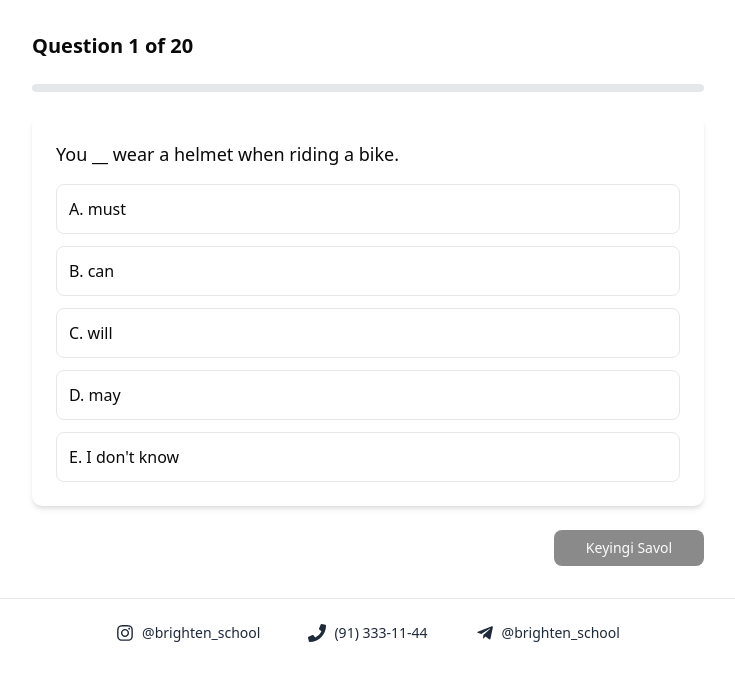
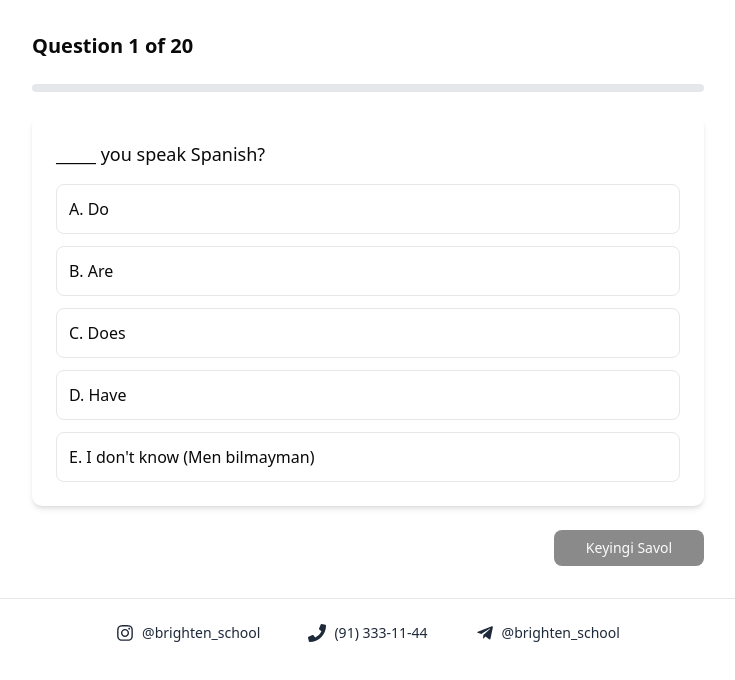
Before and after one commit to EZ7-easy/brighten-school-ielts, a Next.js app: page /quiz/1 in a window 1280 px wide. Shown: the top 680 px of the page, without its empty margins (272-1007 px from the left). Built offline with nearby package versions, Linux system fonts and the light colour scheme; sample sign-in values are in the browser's storage.

Commit message:
questions updated

```diff
--- a/app/(root)/quiz/[quizId]/page.tsx
+++ b/app/(root)/quiz/[quizId]/page.tsx
@@ -15,128 +15,129 @@ const quiz = {
     title: "English Level Test",
     description:
         "20-question multiple-choice English grammar and vocabulary test",
-    level: "B1-B2",
+    level: "A1-B1",
     questions: [
         {
-            _id: { $oid: "66b9f1e5a0a1f20001a1b201" },
-            question: "You __ wear a helmet when riding a bike.",
-            options: ["must", "can", "will", "may", "I don't know"],
+            _id: { $oid: "66b9f1e5a0a1f20001a1c001" },
+            question: "_____ you speak Spanish?",
+            options: ["Do", "Are", "Does", "Have", "I don't know (Men bilmayman)"],
             correct: "A",
         },
         {
-            _id: { $oid: "66b9f1e5a0a1f20001a1b202" },
-            question: "This bag is __ than that one.",
-            options: ["heavy", "more heavy", "heavier", "heaviest", "I don't know"],
+            _id: { $oid: "66b9f1e5a0a1f20001a1c002" },
+            question: "She ___ in a small town.",
+            options: ["live", "lives", "living", "is live", "I don't know (Men bilmayman)"],
+            correct: "B",
+        },
+        {
+            _id: { $oid: "66b9f1e5a0a1f20001a1c003" },
+            question: "We ___ the film last night.",
+            options: ["watch", "watched", "watching", "watches", "I don't know (Men bilmayman)"],
+            correct: "B",
+        },
+        {
+            _id: { $oid: "66b9f1e5a0a1f20001a1c004" },
+            question: "He ___ to school by bus yesterday.",
+            options: ["goes", "gone", "went", "going", "I don't know (Men bilmayman)"],
             correct: "C",
         },
         {
-            _id: { $oid: "66b9f1e5a0a1f20001a1b203" },
-            question: "If it rains tomorrow, we __ stay home.",
-            options: ["will", "would", "can", "might", "I don't know"],
+            _id: { $oid: "66b9f1e5a0a1f20001a1c005" },
+            question: "___ a bank near here?",
+            options: ["Are there", "Is there", "There is", "There are", "I don't know (Men bilmayman)"],
+            correct: "B",
+        },
+        {
+            _id: { $oid: "66b9f1e5a0a1f20001a1c006" },
+            question: "I ___ drive a car.",
+            options: ["can", "am", "do", "have", "I don't know (Men bilmayman)"],
             correct: "A",
         },
         {
-            _id: { $oid: "66b9f1e5a0a1f20001a1b204" },
-            question: "The letter __ by the postman every day.",
-            options: ["delivers", "delivered", "is delivered", "was delivered", "I don't know"],
+            _id: { $oid: "66b9f1e5a0a1f20001a1c007" },
+            question: "They ___ dinner right now.",
+            options: ["has", "have", "are having", "is having", "I don't know (Men bilmayman)"],
             correct: "C",
         },
         {
-            _id: { $oid: "66b9f1e5a0a1f20001a1b205" },
-            question: "She __ speak three languages.",
-            options: ["can", "must", "should", "might", "I don't know"],
+            _id: { $oid: "66b9f1e5a0a1f20001a1c008" },
+            question: "She ___ at home last night.",
+            options: ["is", "was", "were", "be", "I don't know (Men bilmayman)"],
+            correct: "B",
+        },
+        {
+            _id: { $oid: "66b9f1e5a0a1f20001a1c009" },
+            question: "We’re ___ to visit Italy next month.",
+            options: ["go", "goes", "going", "gone", "I don't know (Men bilmayman)"],
+            correct: "C",
+        },
+        {
+            _id: { $oid: "66b9f1e5a0a1f20001a1c010" },
+            question: "I’d ___ some water, please.",
+            options: ["want", "like", "liking", "to like", "I don't know (Men bilmayman)"],
+            correct: "B",
+        },
+        {
+            _id: { $oid: "66b9f1e5a0a1f20001a1c011" },
+            question: "This book is ___ than the other one.",
+            options: ["more interesting", "interestinger", "most interesting", "very interesting", "I don't know (Men bilmayman)"],
             correct: "A",
         },
         {
-            _id: { $oid: "66b9f1e5a0a1f20001a1b206" },
-            question: "Which is __, the red dress or the blue one?",
-            options: ["more beautiful", "beautiful", "most beautiful", "beautifuller", "I don't know"],
+            _id: { $oid: "66b9f1e5a0a1f20001a1c012" },
+            question: "It’s the ___ movie I’ve ever seen.",
+            options: ["good", "better", "best", "most good", "I don't know (Men bilmayman)"],
+            correct: "C",
+        },
+        {
+            _id: { $oid: "66b9f1e5a0a1f20001a1c013" },
+            question: "There isn’t ___ coffee left.",
+            options: ["some", "any", "a", "an", "I don't know (Men bilmayman)"],
+            correct: "B",
+        },
+        {
+            _id: { $oid: "66b9f1e5a0a1f20001a1c014" },
+            question: "My birthday is ___ April.",
+            options: ["in", "on", "at", "by", "I don't know (Men bilmayman)"],
             correct: "A",
         },
         {
-            _id: { $oid: "66b9f1e5a0a1f20001a1b207" },
-            question: "I don’t have __ money left.",
-            options: ["many", "much", "a lot", "some", "I don't know"],
+            _id: { $oid: "66b9f1e5a0a1f20001a1c015" },
+            question: "That’s my friend. Do you know ___?",
+            options: ["she", "her", "hers", "him", "I don't know (Men bilmayman)"],
             correct: "B",
         },
         {
-            _id: { $oid: "66b9f1e5a0a1f20001a1b208" },
-            question: "We __ eaten dinner when the guests arrived.",
-            options: ["already", "have", "has", "had", "I don't know"],
-            correct: "D",
-        },
-        {
-            _id: { $oid: "66b9f1e5a0a1f20001a1b209" },
-            question: "You should __ more water every day.",
-            options: ["drink", "drank", "drinking", "drinks", "I don't know"],
+            _id: { $oid: "66b9f1e5a0a1f20001a1c016" },
+            question: "I ___ go to the gym on weekends.",
+            options: ["always", "go always", "am always", "always go", "I don't know (Men bilmayman)"],
             correct: "A",
         },
         {
-            _id: { $oid: "66b9f1e5a0a1f20001a1b210" },
-            question: "If I were you, I __ tell her the truth.",
-            options: ["will", "would", "can", "might", "I don't know"],
+            _id: { $oid: "66b9f1e5a0a1f20001a1c017" },
+            question: "You ___ eat more vegetables.",
+            options: ["must", "should", "can", "will", "I don't know (Men bilmayman)"],
             correct: "B",
         },
         {
-            _id: { $oid: "66b9f1e5a0a1f20001a1b211" },
-            question: "They __ watching TV when I called.",
-            options: ["was", "were", "is", "are", "I don't know"],
+            _id: { $oid: "66b9f1e5a0a1f20001a1c018" },
+            question: "He’s ___ honest man.",
+            options: ["a", "an", "the", "— (no article)", "I don't know (Men bilmayman)"],
             correct: "B",
         },
         {
-            _id: { $oid: "66b9f1e5a0a1f20001a1b212" },
-            question: "I’ve been living here __ five years.",
-            options: ["since", "for", "from", "ago", "I don't know"],
+            _id: { $oid: "66b9f1e5a0a1f20001a1c019" },
+            question: "If it rains, we ___ at home.",
+            options: ["stay", "will stay", "stays", "staying", "I don't know (Men bilmayman)"],
             correct: "B",
         },
         {
-            _id: { $oid: "66b9f1e5a0a1f20001a1b213" },
-            question: "The cake __ made by my mother.",
-            options: ["is", "are", "was", "were", "I don't know"],
+            _id: { $oid: "66b9f1e5a0a1f20001a1c020" },
+            question: "Have you ___ been to Paris?",
+            options: ["ever", "yet", "already", "just", "I don't know (Men bilmayman)"],
             correct: "A",
-        },
-        {
-            _id: { $oid: "66b9f1e5a0a1f20001a1b214" },
-            question: "How many __ do you want?",
-            options: ["apple", "apples", "appleses", "apple’s", "I don't know"],
-            correct: "B",
-        },
-        {
-            _id: { $oid: "66b9f1e5a0a1f20001a1b215" },
-            question: "You __ smoke in this area. It’s forbidden.",
-            options: ["mustn’t", "can’t", "shouldn’t", "don’t", "I don't know"],
-            correct: "A",
-        },
-        {
-            _id: { $oid: "66b9f1e5a0a1f20001a1b216" },
-            question: "He said he __ come to the meeting.",
-            options: ["will", "would", "can", "must", "I don't know"],
-            correct: "B",
-        },
-        {
-            _id: { $oid: "66b9f1e5a0a1f20001a1b217" },
-            question: "This is the __ movie I have ever seen.",
-            options: ["bad", "worse", "worst", "more bad", "I don't know"],
-            correct: "C",
-        },
-        {
-            _id: { $oid: "66b9f1e5a0a1f20001a1b218" },
-            question: "They __ finish the work by 5 pm yesterday.",
-            options: ["must", "had to", "should", "can", "I don't know"],
-            correct: "B",
-        },
-        {
-            _id: { $oid: "66b9f1e5a0a1f20001a1b219" },
-            question: "What __ you do if you won the lottery?",
-            options: ["will", "would", "can", "must", "I don't know"],
-            correct: "B",
-        },
-        {
-            _id: { $oid: "66b9f1e5a0a1f20001a1b220" },
-            question: "The windows __ cleaned every week.",
-            options: ["is", "are", "be", "was", "I don't know"],
-            correct: "B",
-        },
+        }
+
     ],
     createdAt: { $date: "2025-08-13T10:00:00.000Z" },
     updatedAt: { $date: "2025-08-13T10:00:00.000Z" },
--- a/app/(root)/quiz/[quizId]/results/page.tsx
+++ b/app/(root)/quiz/[quizId]/results/page.tsx
@@ -28,18 +28,17 @@ export default function ResultsPage() {
   }, [router]);
 
   const percentage = Math.round((score / total) * 100);
-  const resultMessage =
-    percentage >= 90
-      ? "Advanced (C1/C2)"
-      : percentage >= 70
-      ? "Upper-Intermediate (B2)"
-      : percentage >= 50
-      ? "Intermediate (B1)"
-      : percentage >= 30
-      ? "Pre-Intermediate (A2)"
-      : "Beginner / Elementary (A1)";
+    const resultMessage =
+        percentage >= 85
+            ? "B1 (Intermediate)"
+            : percentage >= 65
+                ? "A2+ (High Elementary)"
+                : percentage >= 40
+                    ? "A2 (Elementary)"
+                    : "A1 (Beginner)";
 
-  const [sent, setSent] = useState(false);
+
+    const [sent, setSent] = useState(false);
 
   useEffect(() => {
     if (typeof window === "undefined" || sent) return;
```
